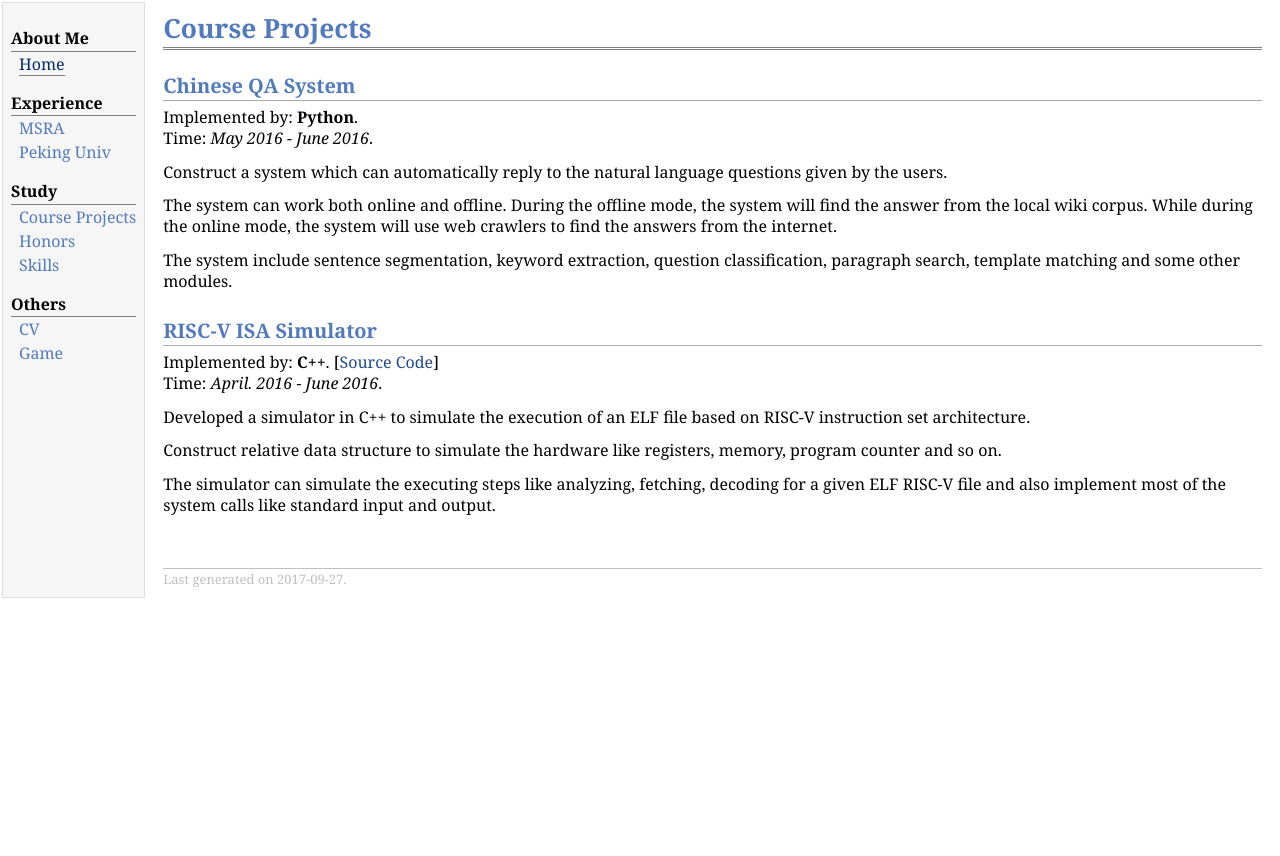
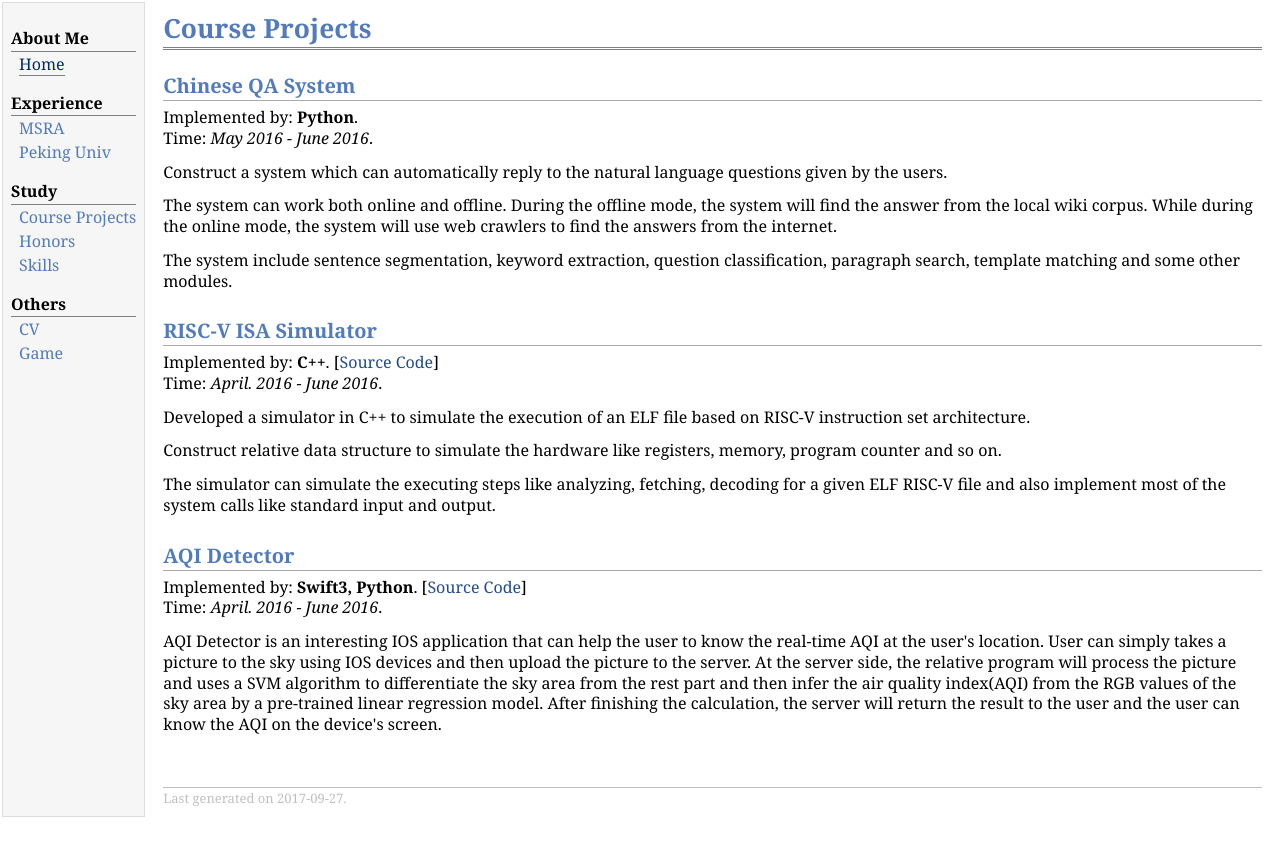
Before and after one commit to Zihua-Liu/Zihua-Liu.github.io, a Jekyll site: the page project.html, which Jekyll copies as it is, in a window 1280 px wide. Shown: the top 856 px of the page. Built offline with Jekyll 4.4.1, drawn with Linux system fonts in a browser that asks for light colours.

Commit message:
Update project.html

```diff
--- a/project.html
+++ b/project.html
@@ -43,6 +43,12 @@ Time: <i>April. 2016 - June 2016</i>.</p>
 <p>Construct relative data structure to simulate the hardware like registers, memory, program counter and so on.</p>
 <p>The simulator can simulate the executing steps like analyzing, fetching, decoding for a given ELF RISC-V file and also implement most of the system calls like standard input and output.</p>
 
+<h2>AQI Detector</h2>
+<p>Implemented by: <b>Swift3, Python</b>.   [<a href="https://github.com/Zihua-Liu/AQI-Detector">Source Code</a>] <br />
+Time: <i>April. 2016 - June 2016</i>.</p>
+<p>AQI Detector is an interesting IOS application that can help the user to know the real-time AQI at the user's location. User can simply takes a picture to the sky using IOS devices and then upload the picture to the server. At the server side, the relative program will process the picture and uses a SVM algorithm to differentiate the sky area from the rest part and then infer the air quality index(AQI) from the RGB values of the sky area by a pre-trained linear regression model. After finishing the calculation, the server will return the result to the user and the user can know the AQI on the device's screen.</p>
+
+
 <div id="footer">
 <div id="footer-text">
 Last generated on 2017-09-27.
```
